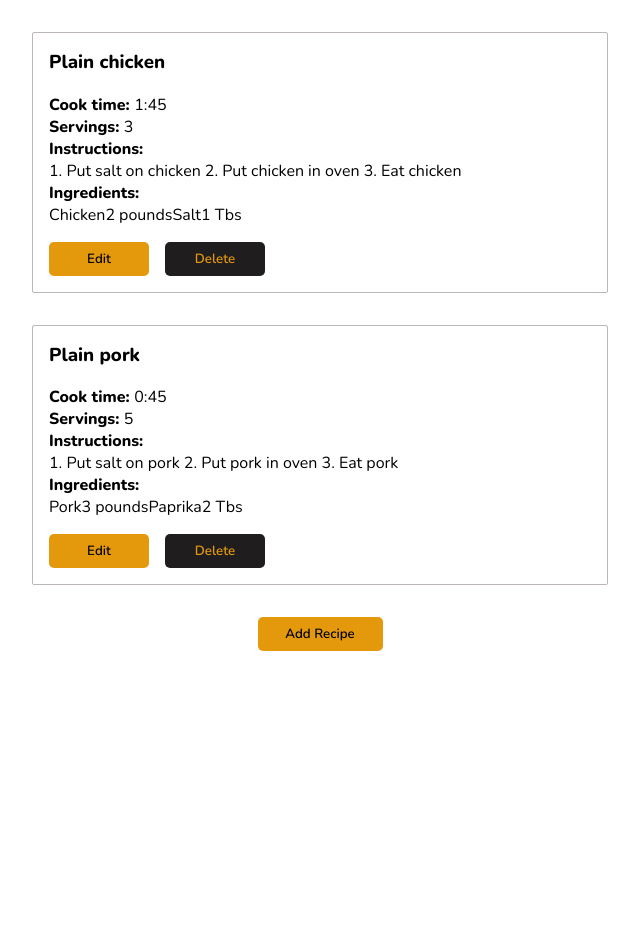
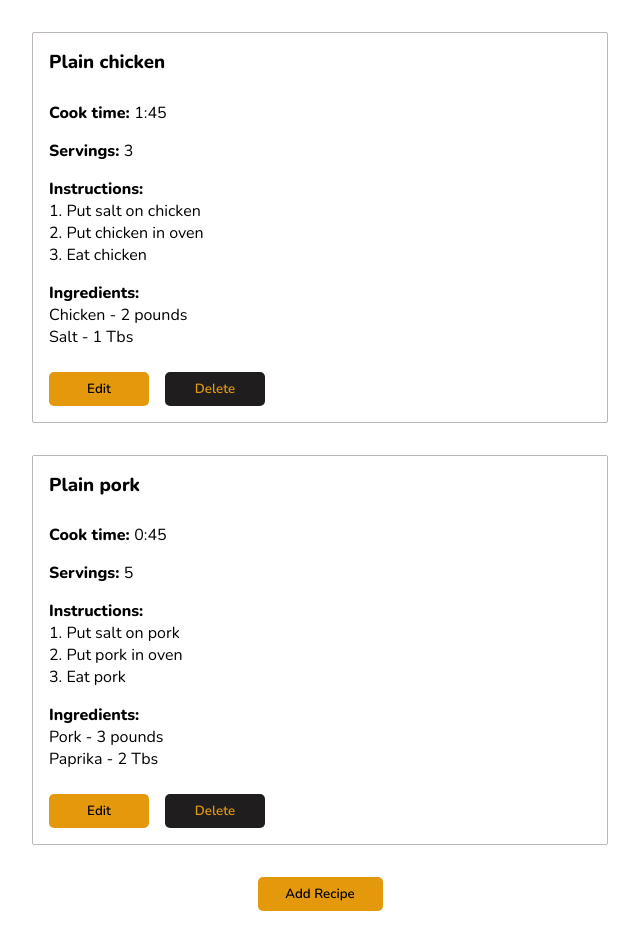
Before and after one commit to lmatuzic/Recipe-App, a React (Create React App) app: page / in a window 1280 px wide. Shown: the whole page, without its empty margins (0-640 px from the left). Before the commit the page ends 800 px from the top, so only its background shows below. Built offline with nearby package versions, Linux system fonts and the light colour scheme.

Commit message:
refactor

```diff
--- a/public/index.html
+++ b/public/index.html
@@ -4,7 +4,7 @@
     <meta charset="utf-8" />
     <meta name="viewport" content="width=device-width, initial-scale=1" />
     <meta name="description" content="Web site created using create-react-app" />
-    <title>React cooking app</title>
+    <title>Recipe Editor</title>
   </head>
 
   <body>
--- a/src/components/Ingredient.js
+++ b/src/components/Ingredient.js
@@ -3,8 +3,10 @@ import React from 'react'
 export default function Ingredient({ name, amount }) {
   return (
     <>
-      <span>{ name }</span>
-      <span>{ amount }</span>
+      <div>
+        <span>{ name } - </span>
+        <span>{ amount }</span>
+      </div>
     </>
   )
 }
--- a/src/components/IngredientList.js
+++ b/src/components/IngredientList.js
@@ -3,12 +3,12 @@ import Ingredient from './Ingredient'
 
 export default function IngredientList({ ingredients }) {
   const ingredientElements = ingredients.map(ingredient => {
-    return <Ingredient key={ingredient.id} {...ingredient} />
+    return <Ingredient key = { ingredient.id} {...ingredient } />
   })
 
   return (
     <div>
-      {ingredientElements}
+      { ingredientElements }
     </div>
   )
 }
--- a/src/components/Recipe.js
+++ b/src/components/Recipe.js
@@ -27,7 +27,7 @@ export default function Recipe(props) {
 
       <div className="recipe__item">
         <strong>Ingredients:</strong>
-        <div><IngredientList ingredients={ ingredients } /></div>
+        <IngredientList ingredients={ ingredients } />
       </div>
 
       <div className="recipe__cta">
--- a/src/components/RecipeEdit.js
+++ b/src/components/RecipeEdit.js
@@ -43,7 +43,7 @@ export default function RecipeEdit({ recipe }) {
 
         <div className="btn__container">
           <button
-            onClick={ () => selectRecipe(undefined) }
+            onClick = { () => selectRecipe(undefined) }
           >
             &times;
           </button>
@@ -57,8 +57,8 @@ export default function RecipeEdit({ recipe }) {
             type="text"
             name="name"
             id="name"
-            value={ recipe.name }
-            onChange={ event => change({ name: event.target.value })} />
+            value = { recipe.name }
+            onChange = { event => change({ name: event.target.value }) } />
         </div>
 
         <div className="recipe-item">
@@ -67,8 +67,8 @@ export default function RecipeEdit({ recipe }) {
             type="text"
             name="cookTime"
             id="cookTime"
-            value={ recipe.cookTime }
-            onChange={ event => change({ cookTime: event.target.value })} />
+            value = { recipe.cookTime }
+            onChange = { event => change({ cookTime: event.target.value })} />
         </div>
 
         <div className="recipe-item">
@@ -78,8 +78,8 @@ export default function RecipeEdit({ recipe }) {
             min="1"
             name="servings"
             id="servings"
-            value={recipe.servings}
-            onChange={ event => change({ servings: parseInt(event.target.value) || '' })} />
+            value = { recipe.servings }
+            onChange = { event => change({ servings: parseInt(event.target.value) || '' }) } />
         </div>
 
         <div className="recipe-item">
@@ -87,13 +87,13 @@ export default function RecipeEdit({ recipe }) {
           <textarea
             name="instructions"
             id="instructions"
-            value={ recipe.instructions }
-            onChange={ event => change({ instructions: event.target.value })} />
+            value = { recipe.instructions }
+            onChange = { event => change({ instructions: event.target.value })} />
         </div>
       </div>
 
 
-      <label>Ingredients</label>
+      <label>Ingredients:</label>
       <div className="recipe-ingredients__container">
         {recipe.ingredients.map(ingredient => (
           <RecipeIngredientEdit
@@ -106,7 +106,7 @@ export default function RecipeEdit({ recipe }) {
 
         <button
           className="btn btn--primary"
-          onClick={ () => addIngredient() }
+          onClick = { () => addIngredient() }
         >
           Add ingredient
         </button>
--- a/src/components/RecipeIngredientEdit.js
+++ b/src/components/RecipeIngredientEdit.js
@@ -14,7 +14,7 @@ export default function RecipeIngredientEdit(props) {
           <label>Name</label>
           <input
             type="text"
-            value={ingredient.name}
+            value ={ ingredient.name }
             onChange={ event => change({ name: event.target.value })}
           />
         </div>
@@ -23,8 +23,8 @@ export default function RecipeIngredientEdit(props) {
           <label>Amount</label>
           <input
             type="text"
-            value={ingredient.amount}
-            onChange={ event => change({ amount: event.target.value })}
+            value = { ingredient.amount }
+            onChange = { event => change({ amount: event.target.value })}
           />
         </div>
 
--- a/src/components/RecipeList.js
+++ b/src/components/RecipeList.js
@@ -21,7 +21,7 @@ export default function RecipeList(props) {
         <div className="btn__container">
           <button
             className="btn btn--primary"
-            onClick={addRecipe}
+            onClick = { addRecipe }
            >
             Add Recipe
           </button>
--- a/src/css/recipe-edit.scss
+++ b/src/css/recipe-edit.scss
@@ -66,10 +66,15 @@
     flex-direction: column;
     justify-content: flex-end;
 
+    .btn {
+      margin-top: 2em;
+      width: fit-content;
+    }
+
     .recipe-ingredient {
       display: flex;
       align-items: center;
-      margin-top: 0.5em;
+      margin: 0.5em 0;
 
       div {
         display: flex;
@@ -86,11 +91,5 @@
         margin-top: 0;
       }
     }
-
-    input {
-      width: 100%;
-      margin-right: 1em;
-    }
   }
-
 }
--- a/src/css/recipe-list.css
+++ b/src/css/recipe-list.css
@@ -23,6 +23,14 @@
   border-radius: 2px;
 }
 
+.recipe-list .recipe__item {
+  padding: 0.5em 0;
+}
+
+.recipe-list .recipe__item div {
+  white-space: pre-wrap;
+}
+
 .recipe-list .recipe h3 {
   margin-top: 0;
 }
--- a/src/css/recipe-list.scss
+++ b/src/css/recipe-list.scss
@@ -15,6 +15,13 @@
     border: 1px solid rgb(189, 182, 182);
     border-radius: 2px;
 
+    &__item {
+      padding: 0.5em 0;
+      div {
+        white-space: pre-wrap;
+      }
+    }
+
     h3 {
       margin-top: 0;
     }
```
Also changed, not shown: src/css/recipe-edit.css (+8 -6 lines), 2 other files (tests, documents, lock files or other folders).
